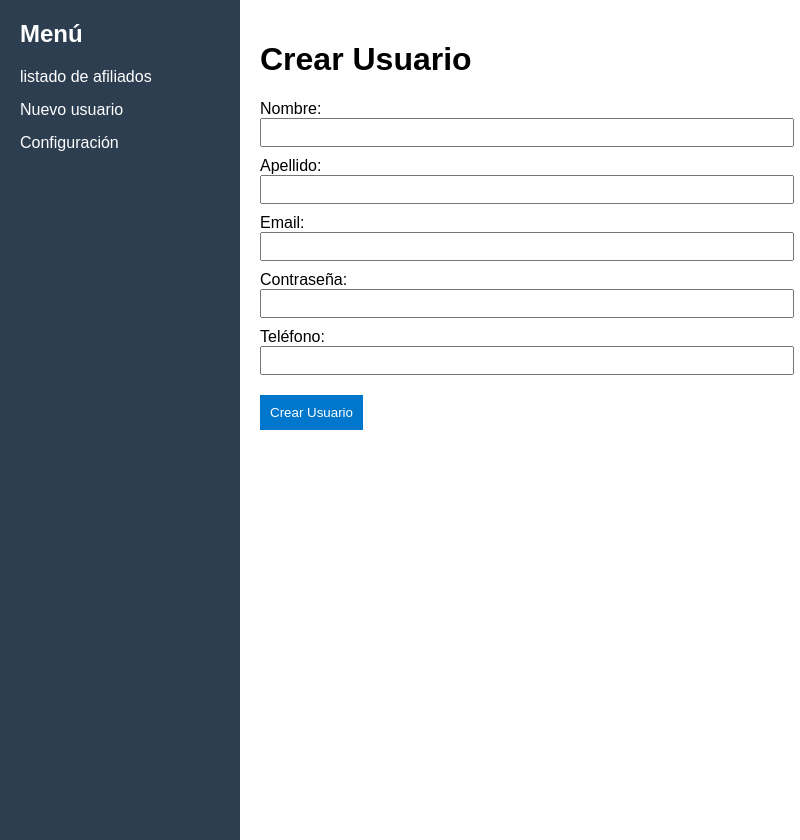
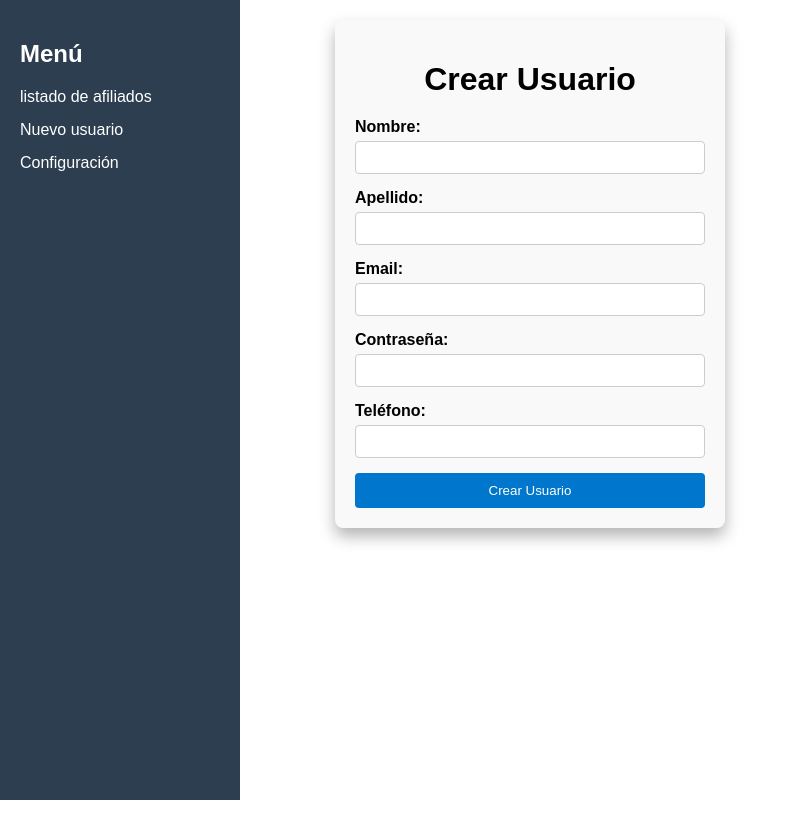
Before and after one commit to ejais58/electron-app-prueba, an Electron app: page src/renderer/index.html in a window 800 px wide. Both pictures are taken after a click on the item "Nuevo usuario". After the commit the page ends 800 px from the top, so only its background shows below. Drawn offline with Linux system fonts and the light colour scheme.

Commit message:
add css form

```diff
--- a/src/renderer/index.html
+++ b/src/renderer/index.html
@@ -14,7 +14,8 @@
     <title>My Gym</title>
   </head>
   <body>
-    <div class="sidebar">
+    <div class="parent">
+      <div class="div1">
         <h2>Menú</h2>
         <ul>
           <li id="link-inicio">listado de afiliados</li>
@@ -22,10 +23,12 @@
           <li id="link-config">Configuración</li>
         </ul>
       </div>
-    <div class="content" id="main-content">
+      <div class="div2" id="main-content">
         <h1>Bienvenido</h1>
         <p>Selecciona una opción del menú.</p>
       </div>
+    </div>
     <script src="index.js"></script>
   </body>
+
 </html>
--- a/src/renderer/style.css
+++ b/src/renderer/style.css
@@ -1,34 +1,45 @@
 body {
   margin: 0;
   font-family: Arial, sans-serif;
-    display: flex;
 }
 
-  .sidebar {
-    width: 200px;
+.parent {
+  display: grid;
+  grid-template-columns: 0.5fr repeat(4, 1fr);
+  grid-template-rows: repeat(5, 1fr);
+  height: 100vh;
+}
+
+.div1 {
+  grid-row: span 5 / span 5;
   background-color: #2c3e50;
   color: white;
-    height: 100vh;
   padding: 20px;
+  width: 200px;
+  max-width: 200px;
 }
 
-  .sidebar h2 {
-    margin-top: 0;
+.div2 {
+  grid-column: span 4 / span 4;
+  grid-row: span 5 / span 5;
+  margin: 0;
+  padding-left: 20px;
 }
 
-  .sidebar ul {
+
+.div1 ul {
   list-style-type: none;
   padding: 0;
 }
 
-  .sidebar ul li {
+.div1 ul li {
   margin: 15px 0;
   cursor: pointer;
 }
 
-  .sidebar ul li:hover {
+.div1 ul li:hover {
   background-color: #34495e;
-    padding-left: 10px;
+  padding-left: 5px;
 }
 
 .content {
@@ -36,22 +47,47 @@ body {
   padding: 20px;
 }
 
-  .crear-usuario-form label {
-    display: block;
-    margin-bottom: 10px;
+.crear-usuario-form {
+  max-width: 350px;
+  margin: 0 auto;
+  margin-top: 20px;
+  padding: 20px;
+  box-shadow: 0 8px 16px rgba(0, 0, 0, 0.3);
+
+  border-radius: 8px;
+  background-color: #f9f9f9;
 }
 
-  .crear-usuario-form input {
+.crear-usuario-form h1 {
+  text-align: center;
+  margin-bottom: 20px;
+}
+
+.form-group {
+  margin-bottom: 15px;
+}
+
+.form-group label {
+  display: block;
+  margin-bottom: 5px;
+  font-weight: bold;
+}
+
+.form-group input {
   width: 100%;
-    padding: 5px;
+  padding: 8px;
+  box-sizing: border-box;
+  border: 1px solid #ccc;
+  border-radius: 4px;
 }
 
 .crear-usuario-form button {
-    margin-top: 10px;
+  width: 100%;
   padding: 10px;
   background-color: #0077cc;
   color: white;
   border: none;
+  border-radius: 4px;
   cursor: pointer;
 }
 
--- a/src/renderer/views/create-user.html
+++ b/src/renderer/views/create-user.html
@@ -1,9 +1,30 @@
-<h1>Crear Usuario</h1>
 <form id="form-crear-usuario" class="crear-usuario-form">
-  <label>Nombre: <input type="text" name="firstname" required></label>
-  <label>Apellido: <input type="text" name="lastname" required></label>
-  <label>Email: <input type="email" name="email" required></label>
-  <label>Contraseña: <input type="password" name="password" required></label>
-  <label>Teléfono: <input type="text" name="phone" required></label>
+  <h1>Crear Usuario</h1>
+
+  <div class="form-group">
+    <label for="firstname">Nombre:</label>
+    <input type="text" id="firstname" name="firstname" required>
+  </div>
+
+  <div class="form-group">
+    <label for="lastname">Apellido:</label>
+    <input type="text" id="lastname" name="lastname" required>
+  </div>
+
+  <div class="form-group">
+    <label for="email">Email:</label>
+    <input type="email" id="email" name="email" required>
+  </div>
+
+  <div class="form-group">
+    <label for="password">Contraseña:</label>
+    <input type="password" id="password" name="password" required>
+  </div>
+
+  <div class="form-group">
+    <label for="phone">Teléfono:</label>
+    <input type="text" id="phone" name="phone" required>
+  </div>
+
   <button type="submit">Crear Usuario</button>
 </form>
```
Lines whose indentation alone changed are shown as unchanged.
